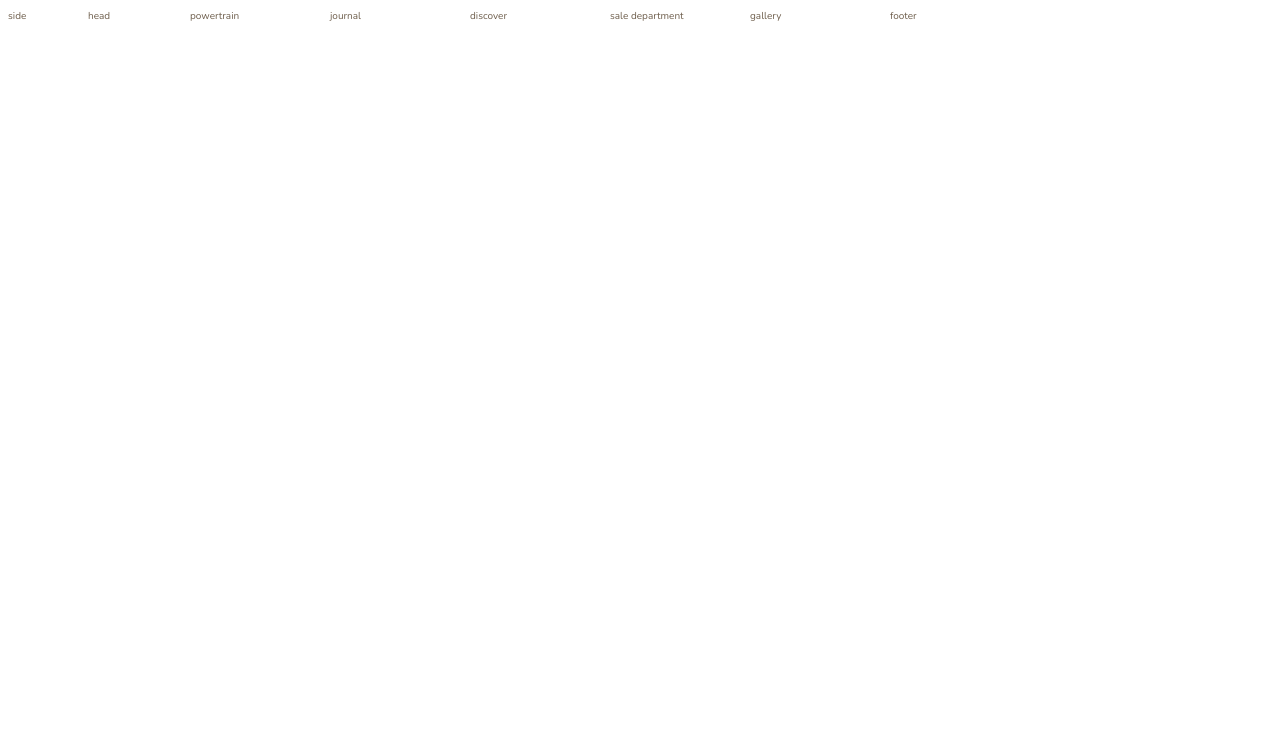
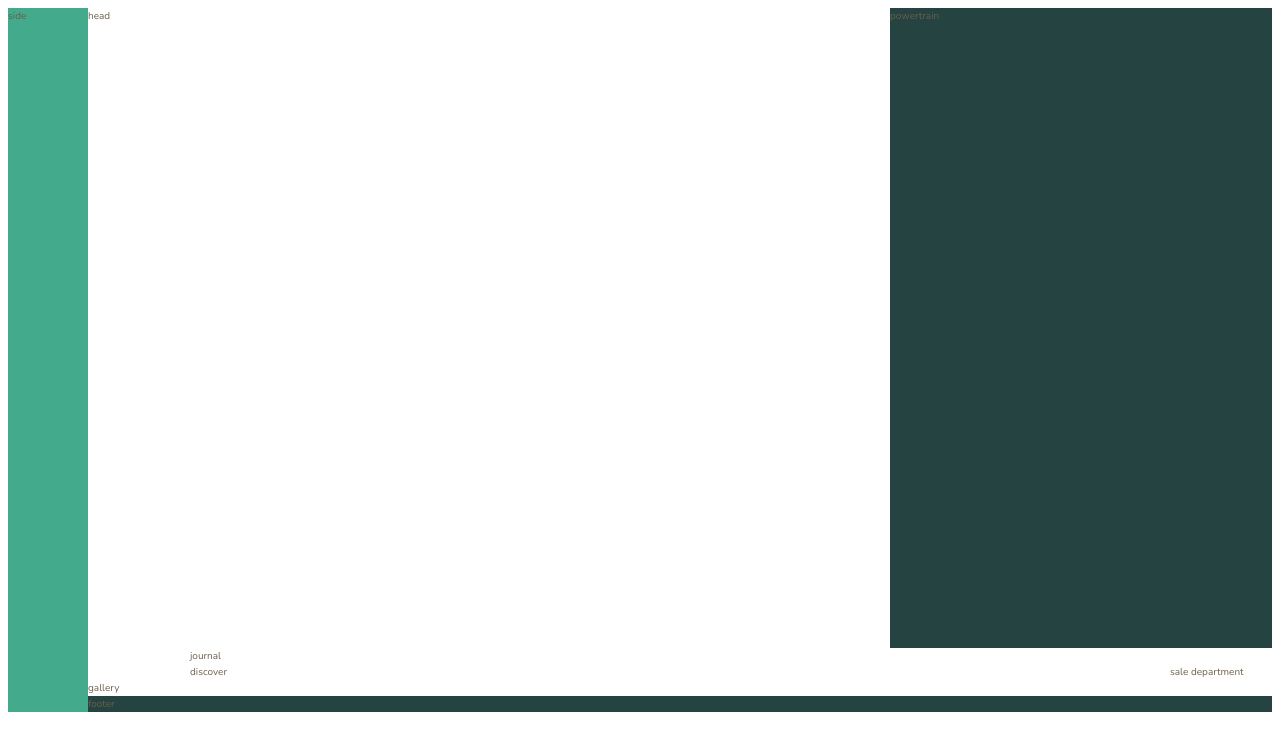
Before and after one commit to mehrnaz98/Beetle-project, a website: page index.html in a window 1280 px wide. Drawn offline with nearby package versions, Linux system fonts and the light colour scheme; files that its build step writes are made by us from their sources.

Commit message:
grid column for elements added

```diff
--- a/sass/_discover.scss
+++ b/sass/_discover.scss
@@ -0,0 +1,3 @@
+.discover {
+  grid-column: center-start / center-end;
+}
--- a/sass/_footer.scss
+++ b/sass/_footer.scss
@@ -0,0 +1,4 @@
+.footer {
+  background-color: $color-primary-dark;
+  grid-column: full-start / full-end;
+}
--- a/sass/_gallery.scss
+++ b/sass/_gallery.scss
@@ -0,0 +1,3 @@
+.gallery {
+  grid-column: full-start / full-end;
+}
--- a/sass/_header.scss
+++ b/sass/_header.scss
@@ -0,0 +1,3 @@
+.header {
+  grid-column: full-start / col-end 5;
+}
--- a/sass/_home.scss
+++ b/sass/_home.scss
@@ -0,0 +1,2 @@
+.home {
+}
--- a/sass/_journals.scss
+++ b/sass/_journals.scss
@@ -0,0 +1,3 @@
+.journal {
+  grid-column: center-start / center-end;
+}
--- a/sass/_powertrain.scss
+++ b/sass/_powertrain.scss
@@ -0,0 +1,4 @@
+.powertrain {
+  background-color: $color-primary-dark;
+  grid-column: col-start 6 / full-end;
+}
--- a/sass/_salesDepartment.scss
+++ b/sass/_salesDepartment.scss
@@ -0,0 +1,4 @@
+.salesDepartment {
+  grid-column: full-start / full-end;
+  color: $color-primary-dark;
+}
--- a/sass/_sidebar.scss
+++ b/sass/_sidebar.scss
@@ -0,0 +1,5 @@
+.sidebar {
+  background-color: $color-primary;
+  grid-column: sidebar-start / sidebar-end;
+  grid-row: 1 / -1;
+}
```
Also changed, not shown: css/style.css.
